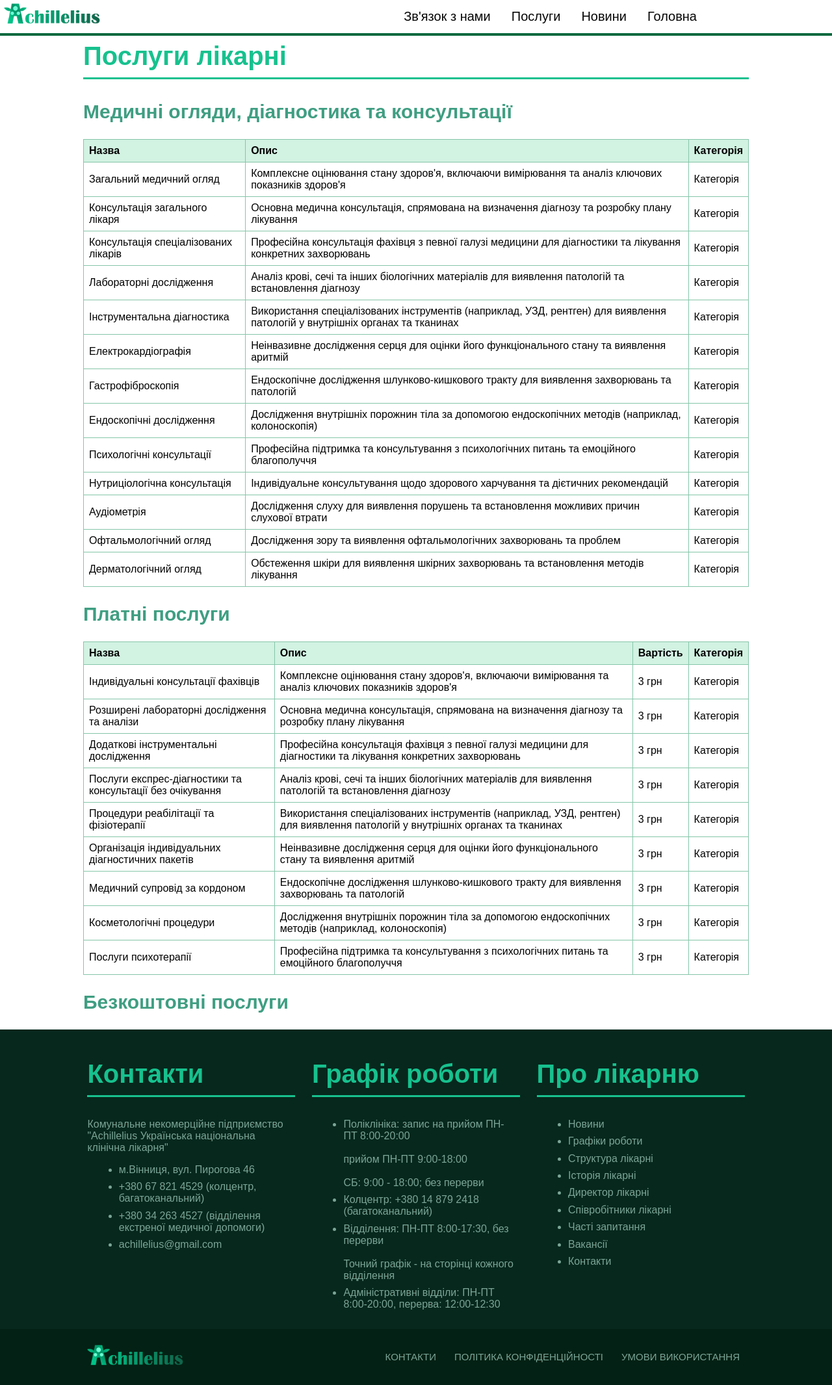
After one commit to forkivan/kyrsova, a PHP site: page /services.html in a window 1280 px wide. The commit adds this page. Shown: the whole page at 65% size. Run offline with PHP 8.4, Linux system fonts and the light colour scheme.

Commit message:
Сторінка "Послуги"

```diff
--- a/Курсова/Styles.css
+++ b/Курсова/Styles.css
@@ -5,7 +5,7 @@ body {
 }
 
 header {
-	border-bottom: 4px solid #3E73A8;
+	border-bottom: 4px solid #06683D;
 	background-color: #FFFFFF;
 	position: fixed;
 	width: 100%;
@@ -84,6 +84,11 @@ nav ul {
 	border-bottom: 3px solid #17C18E;
 }
 
+.MiniGreenHeader {
+	font-size: 30px;
+	color: #3F9E81;
+}
+
 .CardBlock {
 	display: flex;
 	flex-wrap: wrap;
@@ -94,7 +99,7 @@ nav ul {
 
 
 .Card {
-	width: 13%;
+	width: 17%;
 	margin: 0.9%;
 	padding: 18px;
 
@@ -235,7 +240,7 @@ nav ul {
 @media(min-width:1001px) and (max-width:1500px) {
 	#HospitalIllustration { width: 35%; }
 	.Card {
-		width: 16%;
+		width: 25%;
 		padding: 10px;
 	}
 	#EndLinks { padding: 1.5% 10%; }
@@ -251,7 +256,7 @@ nav ul {
 	#AboutUs { width:35%; }
 
 	.Card {
-		width: 25%;
+		width: 30%;
 		padding: 15px;
 	}
 
--- /dev/null
+++ b/Курсова/services.html
@@ -0,0 +1,225 @@
+<!DOCTYPE html>
+<html lang="ua">
+<head>
+	<meta charset="UTF-8">
+	<meta name="viewport" content="widtd=device-widtd, initial-scale=1.0">
+	<title>Курсова</title>
+</head>
+<body>
+	<header>
+		<nav>
+			<ul>
+				<img src="Images/MainIcon.png" id="LogoHospital" alt="Logo icon">
+				<li><a class="ArrowButton" href="#home">Головна</a></li>
+				<li><a class="ArrowButton" href="#news">Новини</a></li>
+				<li><a class="ArrowButton" href="#services">Послуги</a></li>
+				<li><a class="ArrowButton" href="#contact">Зв'язок з нами</a></li>
+			</ul>
+		</nav>
+	</header>
+
+	<section id="ServicesSection">
+		<h1 class="GreenHeader">Послуги лікарні</h1>
+
+		<h2 class="MiniGreenHeader">Медичні огляди, діагностика та консультації</h2>
+
+		<table>
+			<tr>
+				<th>Назва</th>
+				<th>Опис</th>
+				<th>Категорія</th>
+			</tr>
+
+			<tr>
+				<td>Загальний медичний огляд</td>
+				<td>Комплексне оцінювання стану здоров'я, включаючи вимірювання та аналіз ключових показників здоров'я</td>
+				<td>Категорія</td>
+			</tr>
+			<tr>
+				<td>Консультація загального лікаря</td>
+				<td>Основна медична консультація, спрямована на визначення діагнозу та розробку плану лікування</td>
+				<td>Категорія</td>
+			</tr>
+			<tr>
+				<td>Консультація спеціалізованих лікарів</td>
+				<td>Професійна консультація фахівця з певної галузі медицини для діагностики та лікування конкретних захворювань</td>
+				<td>Категорія</td>
+			</tr>
+			<tr>
+				<td>Лабораторні дослідження</td>
+				<td>Аналіз крові, сечі та інших біологічних матеріалів для виявлення патологій та встановлення діагнозу</td>
+				<td>Категорія</td>
+			</tr>
+			<tr>
+				<td>Інструментальна діагностика</td>
+				<td>Використання спеціалізованих інструментів (наприклад, УЗД, рентген) для виявлення патологій у внутрішніх органах та тканинах</td>
+				<td>Категорія</td>
+			</tr>
+			<tr>
+				<td>Електрокардіографія</td>
+				<td>Неінвазивне дослідження серця для оцінки його функціонального стану та виявлення аритмій</td>
+				<td>Категорія</td>
+			</tr>
+			<tr>
+				<td>Гастрофіброскопія</td>
+				<td>Ендоскопічне дослідження шлунково-кишкового тракту для виявлення захворювань та патологій</td>
+				<td>Категорія</td>
+			</tr>
+			<tr>
+				<td>Ендоскопічні дослідження</td>
+				<td>Дослідження внутрішніх порожнин тіла за допомогою ендоскопічних методів (наприклад, колоноскопія)</td>
+				<td>Категорія</td>
+			</tr>
+			<tr>
+				<td>Психологічні консультації</td>
+				<td>Професійна підтримка та консультування з психологічних питань та емоційного благополуччя</td>
+				<td>Категорія</td>
+			</tr>
+			<tr>
+				<td>Нутриціологічна консультація</td>
+				<td>Індивідуальне консультування щодо здорового харчування та дієтичних рекомендацій</td>
+				<td>Категорія</td>
+			</tr>
+			<tr>
+				<td>Аудіометрія</td>
+				<td>Дослідження слуху для виявлення порушень та встановлення можливих причин слухової втрати</td>
+				<td>Категорія</td>
+			</tr>
+			<tr>
+				<td>Офтальмологічний огляд</td>
+				<td>Дослідження зору та виявлення офтальмологічних захворювань та проблем</td>
+				<td>Категорія</td>
+			</tr>
+			<tr>
+				<td>Дерматологічний огляд</td>
+				<td>Обстеження шкіри для виявлення шкірних захворювань та встановлення методів лікування</td>
+				<td>Категорія</td>
+			</tr>
+		</table>
+
+		<h2 class="MiniGreenHeader">Платні послуги</h2>
+
+		<table>
+			<tr>
+				<th>Назва</th>
+				<th>Опис</th>
+				<th>Вартість</th>
+				<th>Категорія</th>
+			</tr>
+
+			<tr>
+				<td>Індивідуальні консультації фахівців</td>
+				<td>Комплексне оцінювання стану здоров'я, включаючи вимірювання та аналіз ключових показників здоров'я</td>
+				<td>3 грн</td>
+				<td>Категорія</td>
+			</tr>
+			<tr>
+				<td>Розширені лабораторні дослідження та аналізи</td>
+				<td>Основна медична консультація, спрямована на визначення діагнозу та розробку плану лікування</td>
+				<td>3 грн</td>
+				<td>Категорія</td>
+			</tr>
+			<tr>
+				<td>Додаткові інструментальні дослідження</td>
+				<td>Професійна консультація фахівця з певної галузі медицини для діагностики та лікування конкретних захворювань</td>
+				<td>3 грн</td>
+				<td>Категорія</td>
+			</tr>
+			<tr>
+				<td>Послуги експрес-діагностики та консультації без очікування</td>
+				<td>Аналіз крові, сечі та інших біологічних матеріалів для виявлення патологій та встановлення діагнозу</td>
+				<td>3 грн</td>
+				<td>Категорія</td>
+			</tr>
+			<tr>
+				<td>Процедури реабілітації та фізіотерапії</td>
+				<td>Використання спеціалізованих інструментів (наприклад, УЗД, рентген) для виявлення патологій у внутрішніх органах та тканинах</td>
+				<td>3 грн</td>
+				<td>Категорія</td>
+			</tr>
+			<tr>
+				<td>Організація індивідуальних діагностичних пакетів</td>
+				<td>Неінвазивне дослідження серця для оцінки його функціонального стану та виявлення аритмій</td>
+				<td>3 грн</td>
+				<td>Категорія</td>
+			</tr>
+			<tr>
+				<td>Медичний супровід за кордоном</td>
+				<td>Ендоскопічне дослідження шлунково-кишкового тракту для виявлення захворювань та патологій</td>
+				<td>3 грн</td>
+				<td>Категорія</td>
+			</tr>
+			<tr>
+				<td>Косметологічні процедури</td>
+				<td>Дослідження внутрішніх порожнин тіла за допомогою ендоскопічних методів (наприклад, колоноскопія)</td>
+				<td>3 грн</td>
+				<td>Категорія</td>
+			</tr>
+			<tr>
+				<td>Послуги психотерапії</td>
+				<td>Професійна підтримка та консультування з психологічних питань та емоційного благополуччя</td>
+				<td>3 грн</td>
+				<td>Категорія</td>
+			</tr>
+		</table>
+
+		<h2 class="MiniGreenHeader">Безкоштовні послуги</h2>
+	</section>
+
+	<section id="LinkSection">
+		<div class="LinkBlock">
+			<h1 class="GreenHeader">Контакти</h1>
+			<p>Комунальне некомерційне підприємство "Achillelius Українська національна клінічна лікарня"</p>
+			<ul>
+				<li>м.Вінниця, вул. Пирогова 46</li>
+				<li>+380 67 821 4529 (колцентр, багатоканальний)</li>
+				<li>+380 34 263 4527 (відділення екстреної медичної допомоги)</li>
+				<li>achillelius@gmail.com</li>
+			</ul>
+
+			<a></a>
+		</div>
+
+		<div class="LinkBlock">
+			<h1 class="GreenHeader">Графік роботи</h1>
+
+			<ul>
+				<li>Поліклініка: запис на прийом ПН-ПТ 8:00-20:00 <br></br>
+				прийом ПН-ПТ 9:00-18:00 <br></br>
+				СБ: 9:00 - 18:00; без перерви</li>
+				<li>Колцентр: +380 14 879 2418 (багатоканальний)</li>
+				<li>Відділення: ПН-ПТ 8:00-17:30, без перерви <br></br>
+				Точний графік - на сторінці кожного відділення</li>
+				<li>Адміністративні відділи: ПН-ПТ 8:00-20:00, перерва: 12:00-12:30</li>
+			</ul>
+		</div>
+
+		<div class="LinkBlock">
+			<h1 class="GreenHeader">Про лікарню</h1>
+			<ul>
+				<li><a href="#news">Новини</a></li>
+				<li><a href="#workschedule">Графіки роботи</a></li>
+				<li><a href="#hospitalplans">Структура лікарні</a></li>
+				<li><a href="#history">Історія лікарні</a></li>
+				<li><a href="#director">Директор лікарні</a></li>
+				<li><a href="#workers">Співробітники лікарні</a></li>
+				<li><a href="#questions">Часті запитання</a></li>
+				<li><a href="#vacancies">Вакансії</a></li>
+				<li><a href="#contacts">Контакти</a></li>
+			</ul>
+		</div>
+
+		<div id="EndLinks">
+			<img src="Images/MainIcon.png" id="LogoHospital" alt="Logo icon">
+			<a href="#termsofuse">УМОВИ ВИКОРИСТАННЯ</a>
+			<a href="#policy">ПОЛІТИКА КОНФІДЕНЦІЙНОСТІ</a>
+			<a href="#contacts">КОНТАКТИ</a>
+		</div>
+
+	</section>
+
+</body>
+</html>
+
+<link rel="stylesheet" href="styles.css">
+<link rel="stylesheet" href="services_styles.css">
--- /dev/null
+++ b/Курсова/services_styles.css
@@ -0,0 +1,16 @@
+#ServicesSection {
+	margin-top: 5%;
+	padding: 0 10%;
+}
+table {
+	border-collapse: collapse;
+	width: 100%;
+}
+th, td {
+	border: 1px solid #85C6A9;
+	text-align: left;
+	padding: 8px;
+}
+th {
+	background-color: #D2f2E2;
+}
```
Also changed, not shown: Курсова/index.html (+12 -7 lines).
